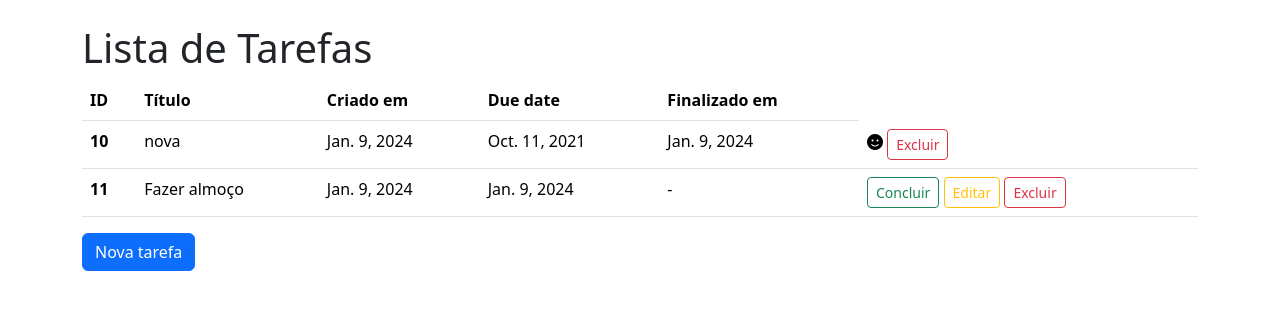
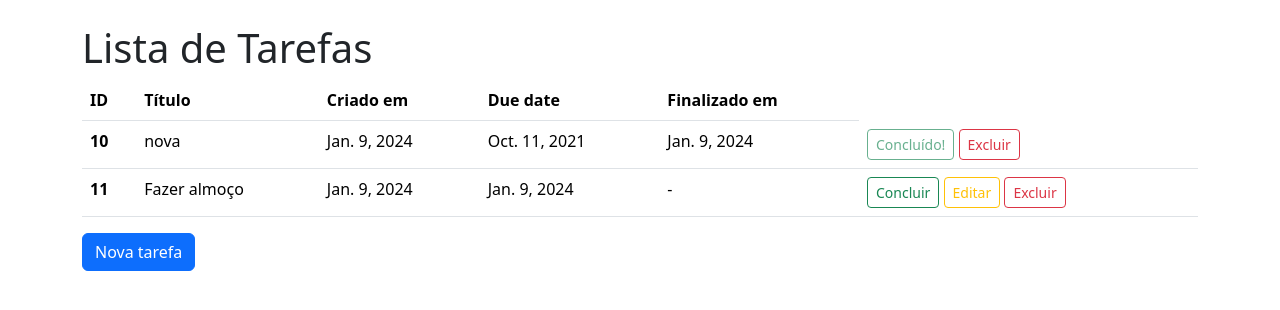
Before and after one commit to thamenezs/Todo-List-Python, a Django app: page / in a window 1280 px wide. Shown: the part 57-367 px from the top of the page. Run offline with Django 5.2, Linux system fonts and the light colour scheme; data comes from the database, SQL or seed files in the repository; both versions use the stored data as it was after the commit.

Commit message:
Refatorando

```diff
--- a/todos/models.py
+++ b/todos/models.py
@@ -1,4 +1,5 @@
 from django.db import models
+from datetime import date
 
 
 class Todo(models.Model):
@@ -9,3 +10,8 @@ class Todo(models.Model):
 
     class Meta:
         ordering = ["deadline"]
+
+    def mark_as_complete(self):
+        if not self.finished_at:
+            self.finished_at = date.today()
+        self.save()
--- a/todos/templates/todos/todo_list.html
+++ b/todos/templates/todos/todo_list.html
@@ -28,11 +28,16 @@ Lista de tarefas
                   <td>{{ todo.deadline }}</td>
                   <td>{{ todo.finished_at|default:"-" }}</td>
                   <td>
+
+                    <a href="{% url "complete" pk=todo.pk %}" class="btn btn-outline-success btn-sm {% if todo.finished_at %} btn-success disabled {% endif %} ">
+                      {% if todo.finished_at %}
+                      Concluído!
+                      {% else %}
+                      Concluir
+                      {% endif %}
+                    </a>
                     {% if not todo.finished_at %}
-                    <a href="{% url "complete" pk=todo.pk %}" class="btn btn-outline-success btn-sm">Concluir</a>
                     <a href="{% url "update" pk=todo.pk%}" class="btn btn-outline-warning btn-sm">Editar</a>
-                    {% else %}
-                    <i class="fas fa-smile"></i>
                     {% endif %}
                     <a href="{% url "delete" pk=todo.pk%}" class="btn btn-outline-danger btn-sm">Excluir</a>
                   </td>
--- a/todos/views.py
+++ b/todos/views.py
@@ -1,9 +1,7 @@
-from datetime import date
 from django.views.generic import ListView, CreateView, UpdateView, DeleteView, View
 from django.urls import reverse_lazy
 from django.shortcuts import get_object_or_404, redirect
 from .models import Todo
-
 
 class TodoListView(ListView):
     model = Todo
@@ -25,6 +23,5 @@ class TodoDeleteView(DeleteView):
 class TodoCompleteView(View):
     def get(self, request, pk):
         todo = get_object_or_404(Todo, pk=pk)
-        todo.finished_at = date.today()
-        todo.save()
+        todo.mark_as_complete()
         return redirect("todo_list")
```
Also changed, not shown: db.sqlite3.
